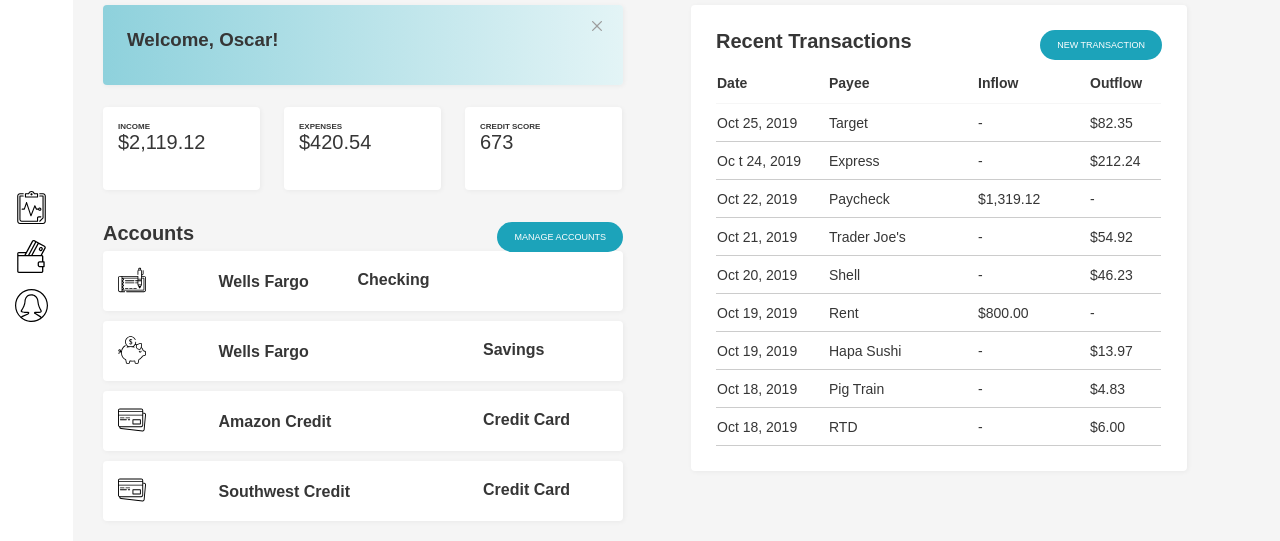
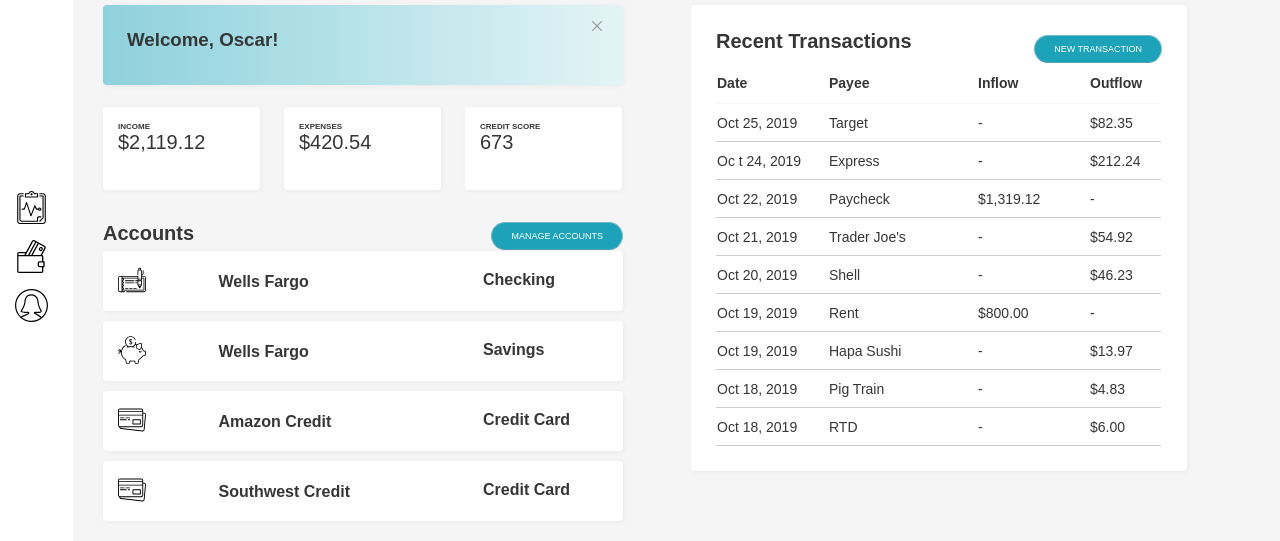
Before and after one commit to jordanwa1947/balancing_act, a plain HTML site: page index.html in a window 1280 px wide. Shown: the part 73-614 px from the top of the page. Drawn offline with Linux system fonts and the light colour scheme; a web font is replaced by a local one.

Commit message:
Update button style for hover affects adjust table head positioning

```diff
--- a/styles.css
+++ b/styles.css
@@ -29,13 +29,28 @@ h1#balancing-act-title {
 
 button.main-button {
   font-family: 'Biryani', sans-serif;
-  padding: 6px 17px;
+  padding: 4px 19px;
   background-color: #1CA3BA;
   color: white;
   font-size: 9px;
   border-radius: 25px;
-  border: none;
-  height: 30px;
+  border: solid 1px;
+  border-top-color: rgb(117, 184, 199);
+  border-bottom-color: rgb(85, 162, 182);
+  border-left-color: rgb(115, 181, 196);
+  border-right-color: rgb(135, 190, 205);
+  height: 28px;
+}
+
+button.main-button:hover {
+  color: rgb(76, 161, 183);
+  background-color: white;
+  border: inset 1px #8ED1DC;
+  cursor: pointer;
+}
+
+button.main-button:focus {
+  outline:0;
 }
 
 /*
@@ -204,18 +219,18 @@ span.float-right {
 
 section#table-cont {
   padding: 25px;
+  padding-top: 30px;
   background-color: white;
   box-shadow: 1px 1px 5px rgba(0,0,0,0.05);
   border-radius: 4px;
-}
-
-section#table-head {
-  margin-bottom: 10px;
+  height: 100%;
 }
 
 h2#recent-trans-title {
   display: inline;
   font-size: 20px;
+  position: relative;
+  bottom: 5px;
 }
 
 button#new-trans-button {
```
